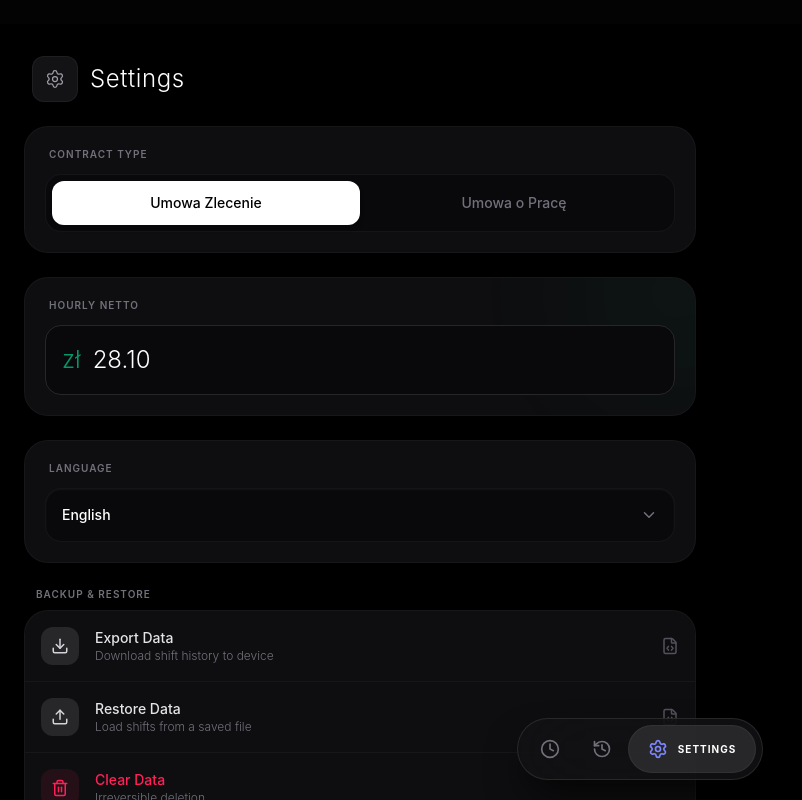
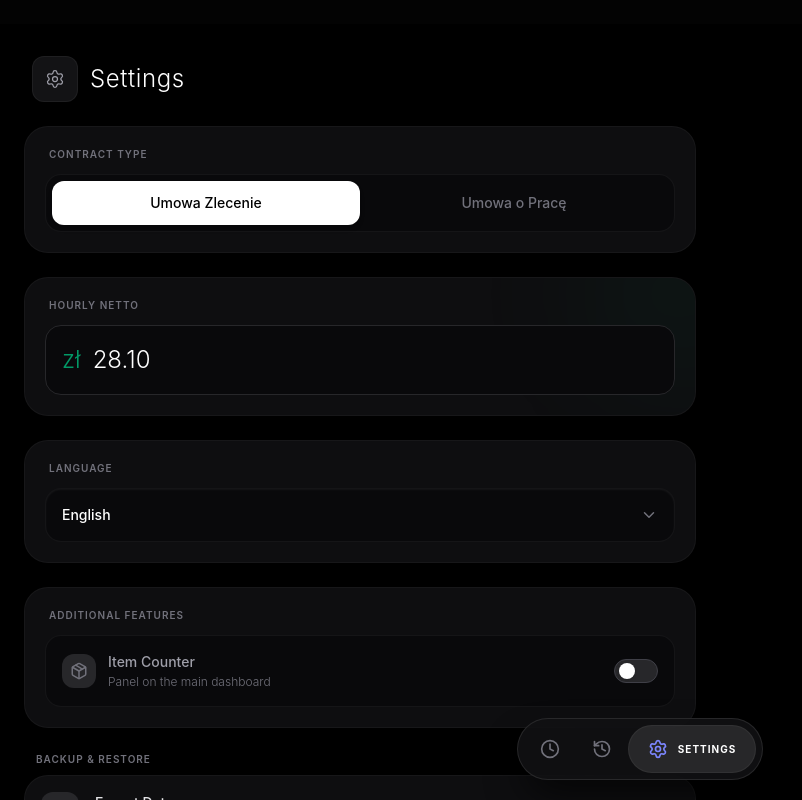
Before and after one commit to OwenSide/work-tracker-pwa, a React (Vite) app: page / in a window 1280 px wide. Both pictures are taken after a click on the button "SETTINGS". Shown: the whole page, without its empty margins (0-802 px from the left). Built offline with nearby package versions, Linux system fonts and the light colour scheme.

Commit message:
added toggle to enable or disable the item counter

```diff
--- a/dev-dist/sw.js
+++ b/dev-dist/sw.js
@@ -81,7 +81,7 @@ define(['./workbox-7e5eb42b'], (function (workbox) { 'use strict';
     "revision": "c65e31a2bdb0cb54e293a40cbab8e3f7"
   }, {
     "url": "index.html",
-    "revision": "0.e5hid6a24g8"
+    "revision": "0.4b0pltgt3h"
   }], {});
   workbox.cleanupOutdatedCaches();
   workbox.registerRoute(new workbox.NavigationRoute(workbox.createHandlerBoundToURL("index.html"), {
--- a/src/App.jsx
+++ b/src/App.jsx
@@ -16,6 +16,7 @@ export default function App() {
   const [elapsed, setElapsed] = useState(0);
 
   const [contractType, setContractType, contractLoaded] = useIndexedDB('contractType', 'zlecenie');
+  const [isNormsEnabled, setIsNormsEnabled, normsLoaded] = useIndexedDB('isNormsEnabled', false);
   const [hourlyRate, setHourlyRate, rateLoaded] = useIndexedDB('hourlyRate', '28.10');
   const [monthlyRate, setMonthlyRate, monthlyLoaded] = useIndexedDB('monthlyRate', '4300');
   const [taxStatus, setTaxStatus, taxLoaded] = useIndexedDB('taxStatus', 'standard');
@@ -119,9 +120,9 @@ export default function App() {
       <main className="flex-1 relative overflow-hidden bg-[radial-gradient(ellipse_at_center,_var(--tw-gradient-stops))] from-white/[0.02] via-[#030303] to-[#030303]">
         <AnimatePresence mode="wait">
           <motion.div key={activeTab} initial={{ opacity: 0, y: 15 }} animate={{ opacity: 1, y: 0 }} exit={{ opacity: 0, y: -15 }} transition={{ duration: 0.2 }} className="h-full w-full absolute inset-0">
-            {activeTab === 'dashboard' && <Dashboard activeShift={activeShift} startShift={startShift} stopShift={stopShift} togglePause={togglePause} elapsed={elapsed} contractType={contractType} hourlyRate={hourlyRate} monthlyRate={monthlyRate} taxStatus={taxStatus} currency="zł" />}
+            {activeTab === 'dashboard' && <Dashboard activeShift={activeShift} isNormsEnabled={isNormsEnabled} startShift={startShift} stopShift={stopShift} togglePause={togglePause} elapsed={elapsed} contractType={contractType} hourlyRate={hourlyRate} monthlyRate={monthlyRate} taxStatus={taxStatus} currency="zł" />}
             {activeTab === 'history' && <History shifts={shifts} setShifts={setShifts} hourlyRate={hourlyRate} currency="zł" contractType={contractType} monthlyRate={monthlyRate} taxStatus={taxStatus} />}
-            {activeTab === 'settings' && <Settings contractType={contractType} setContractType={setContractType} hourlyRate={hourlyRate} setHourlyRate={setHourlyRate} monthlyRate={monthlyRate} setMonthlyRate={setMonthlyRate} taxStatus={taxStatus} setTaxStatus={setTaxStatus} shifts={shifts} setShifts={setShifts} />}
+            {activeTab === 'settings' && <Settings contractType={contractType} isNormsEnabled={isNormsEnabled} setIsNormsEnabled={setIsNormsEnabled} setContractType={setContractType} hourlyRate={hourlyRate} setHourlyRate={setHourlyRate} monthlyRate={monthlyRate} setMonthlyRate={setMonthlyRate} taxStatus={taxStatus} setTaxStatus={setTaxStatus} shifts={shifts} setShifts={setShifts} />}
           </motion.div>
         </AnimatePresence>
       </main>
--- a/src/locales/en.json
+++ b/src/locales/en.json
@@ -20,6 +20,9 @@
     "clearTitle": "Clear Data",
     "clearDesc": "Irreversible deletion",
     "dataStoredLocally": "All data is stored locally on your device",
+    "features": "Additional Features",
+    "enableNorms": "Item Counter",
+    "enableNormsDesc": "Panel on the main dashboard",
     "alerts": {
       "noDataExport": "No data to export. Add at least one shift.",
       "invalidFormat": "Invalid file format.",
--- a/src/locales/pl.json
+++ b/src/locales/pl.json
@@ -20,6 +20,9 @@
     "clearTitle": "Wyczyść dane",
     "clearDesc": "Nieodwracalne usunięcie",
     "dataStoredLocally": "Wszystkie dane są przechowywane tylko na twoim urządzeniu",
+    "features": "Opcje dodatkowe",
+    "enableNorms": "Licznik normy",
+    "enableNormsDesc": "Panel na ekranie głównym",
     "alerts": {
       "noDataExport": "Brak danych do eksportu. Dodaj przynajmniej jedną zmianę.",
       "invalidFormat": "Nieprawidłowy format pliku.",
--- a/src/locales/ru.json
+++ b/src/locales/ru.json
@@ -20,6 +20,9 @@
     "clearTitle": "Очистить данные",
     "clearDesc": "Безвозвратное удаление",
     "dataStoredLocally": "Все данные хранятся только на вашем устройстве",
+    "features": "Дополнительно",
+    "enableNorms": "Счетчик нормы",
+    "enableNormsDesc": "Панель на главном экране",
     "alerts": {
       "noDataExport": "Нет данных для экспорта. Добавьте хотя бы одну смену.",
       "invalidFormat": "Неверный формат файла.",
--- a/src/locales/uk.json
+++ b/src/locales/uk.json
@@ -20,6 +20,9 @@
     "clearTitle": "Очистити дані",
     "clearDesc": "Безповоротне видалення",
     "dataStoredLocally": "Всі дані зберігаються лише на вашому пристрої",
+    "features": "Додатково",
+    "enableNorms": "Лічильник норми",
+    "enableNormsDesc": "Панель на головному екрані",
     "alerts": {
       "noDataExport": "Немає даних для експорту. Додайте хоча б одну зміну.",
       "invalidFormat": "Невірний формат файлу.",
--- a/src/pages/Dashboard.jsx
+++ b/src/pages/Dashboard.jsx
@@ -7,7 +7,7 @@ import NormCounter from '../components/NormCounter';
 import { getShiftDetails } from '../utils/salary';
 import { cn } from '../utils/utils';
 
-export default function Dashboard({ activeShift, startShift, stopShift, togglePause, elapsed, contractType, hourlyRate, monthlyRate, taxStatus, currency }) {
+export default function Dashboard({ activeShift, startShift, stopShift, togglePause, elapsed, isNormsEnabled, contractType, hourlyRate, monthlyRate, taxStatus, currency }) {
   const { t } = useTranslation();
   const [isHolidaySelection, setIsHolidaySelection] = useState(false);
   const [tick, setTick] = useState(0);
@@ -218,7 +218,7 @@ export default function Dashboard({ activeShift, startShift, stopShift, togglePa
       </motion.div>
 
       {/* НИЖНИЙ КОНТЕЙНЕР (Кнопки Старт/Стоп и под ними наш NormCounter) */}
-      <div className="w-full max-w-sm flex flex-col gap-3 mt-auto z-20">
+      <div className="w-full max-w-sm flex flex-col gap-3 mt-10 z-20">
 
         {/* КНОПКИ СТАРТ / СТОП / ПАУЗА */}
         <div className="flex gap-3 w-full">
@@ -248,7 +248,7 @@ export default function Dashboard({ activeShift, startShift, stopShift, togglePa
 
         {/* НАШ ИДЕАЛЬНЫЙ СЧЕТЧИК С ИСТОРИЕЙ */}
         <AnimatePresence>
-          {activeShift && (
+          {activeShift && isNormsEnabled && (
             <motion.div initial={{ opacity: 0, y: 10, scale: 0.95 }} animate={{ opacity: 1, y: 0, scale: 1 }} exit={{ opacity: 0, y: 10, scale: 0.95 }}>
               <NormCounter
                 total={clicksCount}
--- a/src/pages/Settings.jsx
+++ b/src/pages/Settings.jsx
@@ -1,6 +1,6 @@
 import React, { useRef, useState } from 'react';
 import { useTranslation } from 'react-i18next';
-import { Download, Trash2, AlertTriangle, FileCode, Upload, Briefcase, GraduationCap, User, Settings as SettingsIcon, ShieldCheck, ChevronDown } from 'lucide-react';
+import { Download, Trash2, AlertTriangle, FileCode, Upload, Briefcase, GraduationCap, User, Settings as SettingsIcon, ShieldCheck, ChevronDown, Package } from 'lucide-react';
 import { cn } from '../utils/utils';
 import { motion, AnimatePresence } from 'framer-motion';
 import PrankIcon from '../components/PrankIcon';
@@ -10,7 +10,8 @@ export default function Settings({
   hourlyRate, setHourlyRate,
   monthlyRate, setMonthlyRate,
   taxStatus, setTaxStatus,
-  shifts, setShifts
+  shifts, setShifts,
+  isNormsEnabled, setIsNormsEnabled // <--- ДОБАВИЛИ ПРОПСЫ ДЛЯ НОРМЫ
 }) {
   const { t, i18n } = useTranslation();
   const fileInputRef = useRef(null);
@@ -216,12 +217,12 @@ export default function Settings({
           )}
         </div>
 
-        {/* Блок: Выбор языка (Дропдаун) */}
+
+        {/* Блок: Выбор языка */}
         <div className="bg-zinc-900/60 p-5 rounded-[1.5rem] border border-white/[0.04] backdrop-blur-md relative z-50">
           <label className="block text-[10px] text-zinc-500 uppercase tracking-widest font-semibold mb-3 ml-1">
             {t('settings.language')}
           </label>
-
           <div className="relative">
             <button
               onClick={() => setIsLangOpen(!isLangOpen)}
@@ -235,10 +236,7 @@ export default function Settings({
                   { code: 'en', label: 'English' }
                 ].find(l => i18n.language?.startsWith(l.code))?.label || 'Русский'}
               </span>
-              <ChevronDown
-                size={18}
-                className={cn("text-zinc-500 transition-transform duration-300", isLangOpen && "rotate-180")}
-              />
+              <ChevronDown size={18} className={cn("text-zinc-500 transition-transform duration-300", isLangOpen && "rotate-180")} />
             </button>
 
             <AnimatePresence>
@@ -266,9 +264,7 @@ export default function Settings({
                         }}
                         className={cn(
                           "w-full text-left px-5 py-3.5 text-sm transition-colors border-b border-white/[0.02] last:border-0",
-                          isActive
-                            ? "bg-white/10 text-white font-medium"
-                            : "text-zinc-400 hover:bg-white/5 hover:text-zinc-200"
+                          isActive ? "bg-white/10 text-white font-medium" : "text-zinc-400 hover:bg-white/5 hover:text-zinc-200"
                         )}
                       >
                         {lang.label}
@@ -281,12 +277,37 @@ export default function Settings({
           </div>
         </div>
 
+        {/* НОВЫЙ БЛОК: ДОПОЛНИТЕЛЬНЫЕ ФУНКЦИИ (ВКЛ/ВЫКЛ НОРМЫ) */}
+        <div className="bg-zinc-900/60 p-5 rounded-[1.5rem] border border-white/[0.04] backdrop-blur-md">
+          <label className="block text-[10px] text-zinc-500 uppercase tracking-widest font-semibold mb-3 ml-1">
+            {t('settings.features', 'Дополнительно')}
+          </label>
+          <div className="flex items-center justify-between bg-zinc-950 p-4 rounded-2xl border border-white/5 cursor-pointer" onClick={() => setIsNormsEnabled(!isNormsEnabled)}>
+            <div className="flex items-center gap-3">
+              <div className={cn("p-2 rounded-xl transition-colors duration-300", isNormsEnabled ? "bg-indigo-500/20 text-indigo-400" : "bg-zinc-800 text-zinc-500")}>
+                <Package size={18} />
+              </div>
+              <div className="flex flex-col">
+                <span className={cn("text-sm font-medium transition-colors", isNormsEnabled ? "text-zinc-200" : "text-zinc-400")}>
+                  {t('settings.enableNorms', 'Счетчик нормы')}
+                </span>
+                <span className="text-xs text-zinc-500 font-light mt-0.5">
+                  {t('settings.enableNormsDesc', 'Панель на главном экране')}
+                </span>
+              </div>
+            </div>
+
+            {/* Тумблер */}
+            <div className={cn("relative inline-flex h-6 w-11 items-center rounded-full transition-colors duration-300 shrink-0 border", isNormsEnabled ? "bg-indigo-500 border-indigo-400" : "bg-zinc-800 border-zinc-700")}>
+              <span className={cn("inline-block h-4 w-4 transform rounded-full bg-white transition-transform duration-300 shadow-sm", isNormsEnabled ? "translate-x-6" : "translate-x-1")} />
+            </div>
+          </div>
+        </div>
+
         {/* Блок: Управление данными */}
         <div className="mb-2">
           <label className="block text-[10px] text-zinc-500 uppercase tracking-widest font-semibold mb-2 ml-3">{t('settings.backup')}</label>
           <div className="bg-zinc-900/60 rounded-[1.5rem] border border-white/[0.04] backdrop-blur-md overflow-hidden flex flex-col">
-
-            {/* Экспорт */}
             <button onClick={handleExportJSON} className="flex items-center justify-between p-4 bg-transparent hover:bg-white/[0.02] transition-colors border-b border-white/[0.04] group text-left">
               <div className="flex items-center gap-4">
                 <div className="bg-zinc-800 p-2.5 rounded-xl group-hover:bg-zinc-700 transition-colors">
@@ -299,8 +320,6 @@ export default function Settings({
               </div>
               <FileCode size={18} className="text-zinc-600" />
             </button>
-
-            {/* Импорт */}
             <input type="file" accept=".json" ref={fileInputRef} onChange={handleImportFile} className="hidden" />
             <button onClick={handleImportClick} className="flex items-center justify-between p-4 bg-transparent hover:bg-white/[0.02] transition-colors border-b border-white/[0.04] group text-left">
               <div className="flex items-center gap-4">
@@ -314,8 +333,6 @@ export default function Settings({
               </div>
               <FileCode size={18} className="text-zinc-600" />
             </button>
-
-            {/* Очистка данных */}
             <button onClick={handleClearData} className="flex items-center justify-between p-4 bg-transparent hover:bg-rose-500/5 transition-colors group text-left">
               <div className="flex items-center gap-4">
                 <div className="bg-rose-500/10 p-2.5 rounded-xl group-hover:bg-rose-500/20 transition-colors">
@@ -327,7 +344,6 @@ export default function Settings({
                 </div>
               </div>
             </button>
-
           </div>
         </div>
 
```
